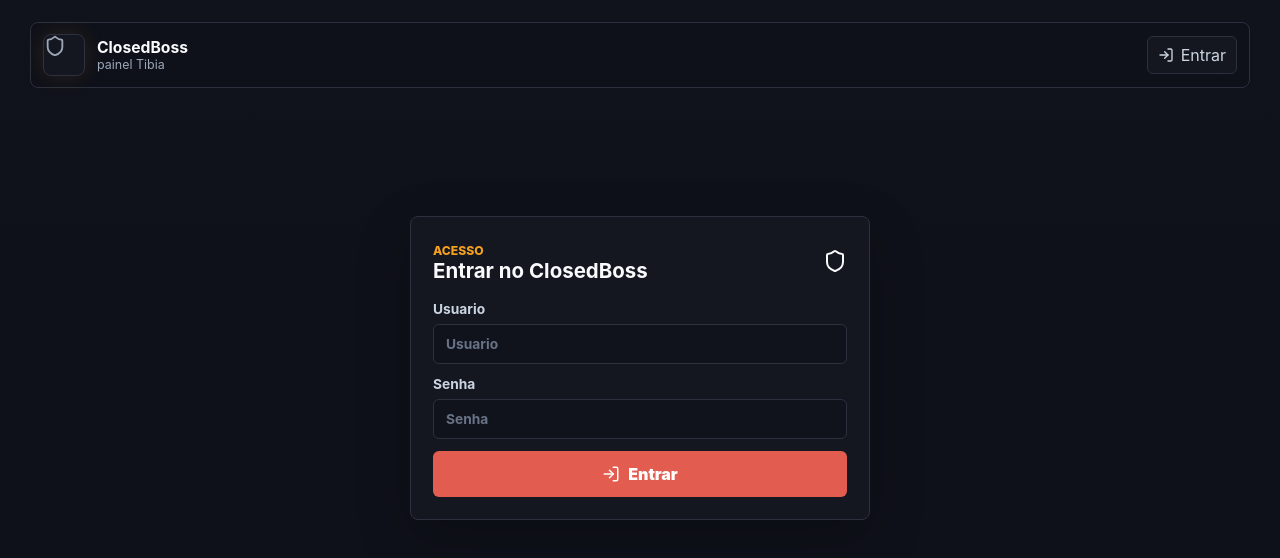
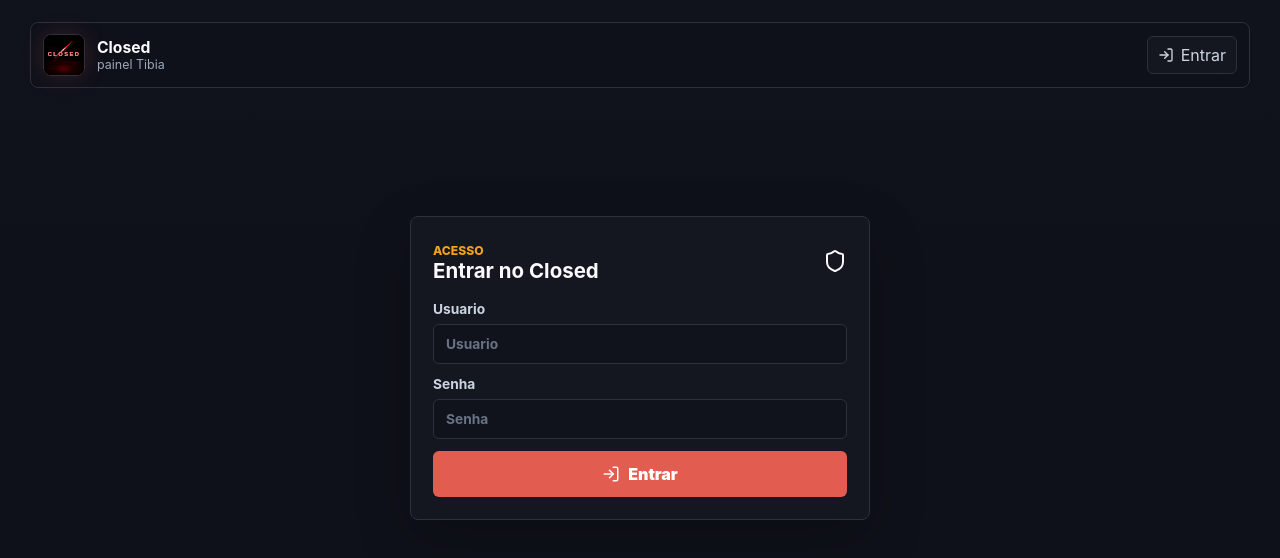
Before and after one commit to shadowsoldier223/vercelboss, a Next.js app: page / in a window 1280 px wide. Shown: the top 558 px of the page. Built offline with nearby package versions, Linux system fonts and the light colour scheme.

Commit message:
Update Closed branding and mark

```diff
--- a/app/estatisticas/page.tsx
+++ b/app/estatisticas/page.tsx
@@ -12,7 +12,7 @@ export default function EstatisticasPage() {
   if (!hasLoaded) {
     return (
       <section className="loginPrompt">
-        <span className="eyebrow">ClosedBoss</span>
+        <span className="eyebrow">Closed</span>
         <h1>Carregando acesso</h1>
       </section>
     );
--- a/app/globals.css
+++ b/app/globals.css
@@ -113,7 +113,16 @@ p {
   width: 42px;
   height: 42px;
   border-radius: 8px;
-  box-shadow: 0 0 22px rgba(243, 161, 31, 0.12);
+  overflow: hidden;
+  background: #020101;
+  box-shadow: 0 0 22px rgba(226, 93, 79, 0.18);
+}
+
+.brandLogo {
+  width: 100%;
+  height: 100%;
+  object-fit: cover;
+  display: block;
 }
 
 .brand strong,
--- a/app/layout.tsx
+++ b/app/layout.tsx
@@ -3,7 +3,7 @@ import { AppNav } from "@/components/AppNav";
 import "./globals.css";
 
 export const metadata: Metadata = {
-  title: "ClosedBoss",
+  title: "Closed",
   description: "Painel simples para bosses, duos, loots e registros de Tibia.",
 };
 
--- a/app/page.tsx
+++ b/app/page.tsx
@@ -45,7 +45,7 @@ export default function DashboardPage() {
   if (!hasLoaded) {
     return (
       <section className="loginPrompt">
-        <span className="eyebrow">ClosedBoss</span>
+        <span className="eyebrow">Closed</span>
         <h1>Carregando acesso</h1>
       </section>
     );
@@ -72,7 +72,7 @@ export default function DashboardPage() {
             <Sparkles size={30} />
           </span>
           <span className="eyebrow">Ferramenta simples e funcional</span>
-          <h1>ClosedBoss</h1>
+          <h1>Closed</h1>
           <p>
             Um painel para transformar o fluxo bruto do bot em telas:
             hunts por usuario, bosses, duos, parser de loot e estatisticas.
--- a/components/AppNav.tsx
+++ b/components/AppNav.tsx
@@ -1,8 +1,9 @@
 "use client";
 
 import Link from "next/link";
+import Image from "next/image";
 import { usePathname } from "next/navigation";
-import { BarChart3, Crown, Gem, Home, LogIn, LogOut, Shield, Swords, UserCog, Users } from "lucide-react";
+import { BarChart3, Crown, Gem, Home, LogIn, LogOut, Swords, UserCog, Users } from "lucide-react";
 import { useAppData } from "@/lib/useAppData";
 
 const navItems = [
@@ -29,10 +30,10 @@ export function AppNav() {
     <header className="topbar">
       <Link href="/" className="brand">
         <span className="brandMark">
-          <Shield size={22} />
+          <Image src="/closed-mark.svg" alt="" width={42} height={42} className="brandLogo" priority />
         </span>
         <div>
-          <strong>ClosedBoss</strong>
+          <strong>Closed</strong>
           <span>painel Tibia</span>
         </div>
       </Link>
--- a/components/LoginPanel.tsx
+++ b/components/LoginPanel.tsx
@@ -36,7 +36,7 @@ export function LoginPanel({ redirectTo = "/" }: { redirectTo?: string }) {
         <div className="panelHeader">
           <div>
             <span className="eyebrow">Acesso</span>
-            <h1>Entrar no ClosedBoss</h1>
+            <h1>Entrar no Closed</h1>
           </div>
           <Shield size={24} />
         </div>
```
Also changed, not shown: public/closed-mark.svg (added).
